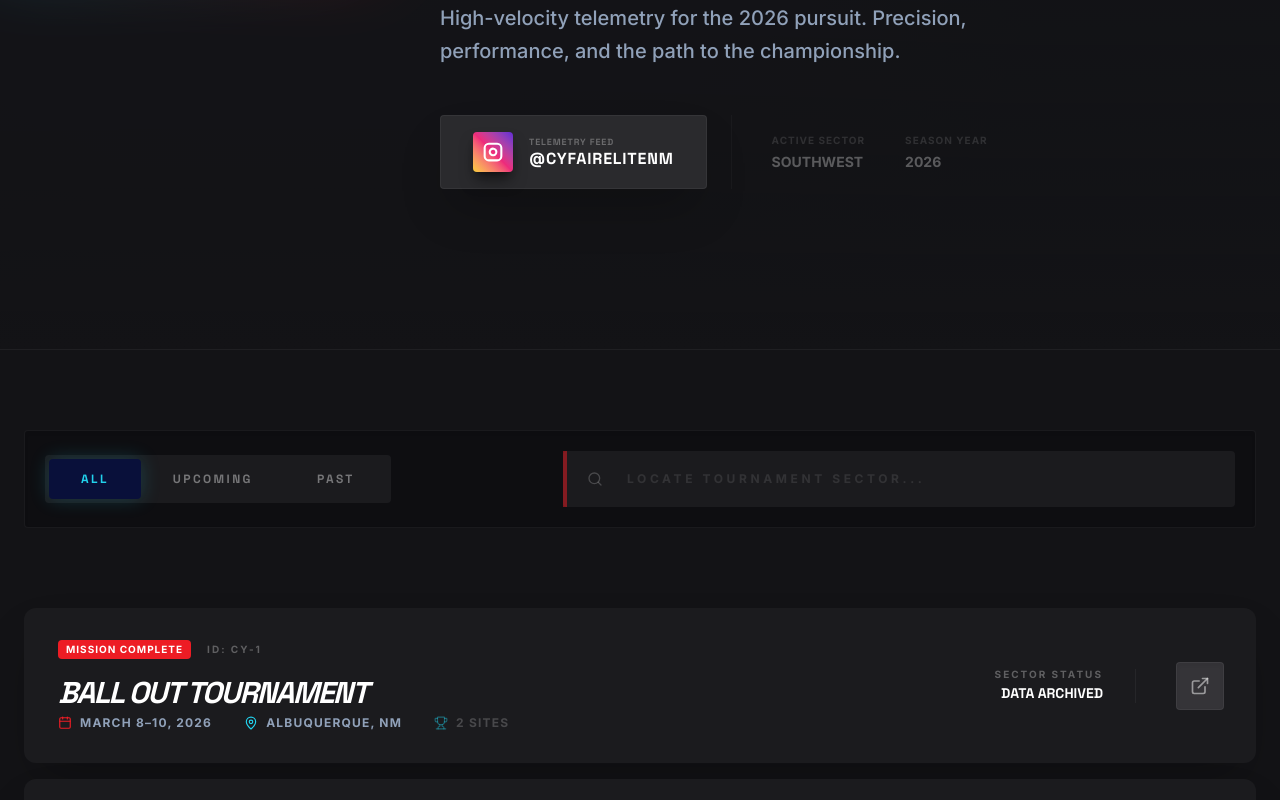
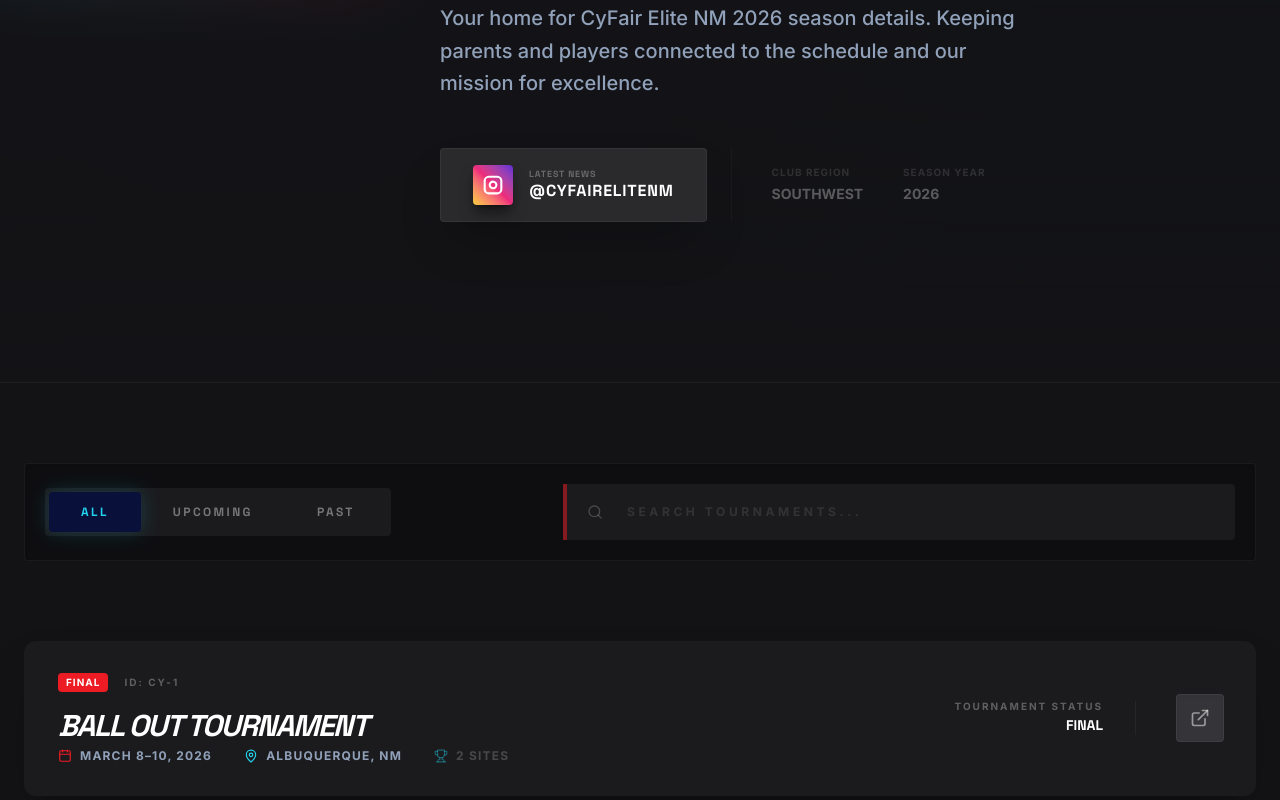
Before and after one commit to rayanthoney/season-schedule, a React (Vite) app: page / in a window 1280 px wide. Shown: the part 440-1240 px from the top of the page. Built offline with nearby package versions, Linux system fonts and the light colour scheme; no server answers.

Commit message:
style: de-futurize UI terminology for parent-friendly wording

```diff
--- a/src/App.tsx
+++ b/src/App.tsx
@@ -49,7 +49,7 @@ const App: React.FC = () => {
             <div className="text-center md:text-left pt-4 space-y-8 flex-1">
               <div className="inline-flex items-center gap-3 px-4 py-2 rounded-sm bg-v3-surface-low border-l-2 border-v3-red shadow-2xl">
                 <span className="w-2 h-2 rounded-full bg-v3-red animate-pulse" />
-                <span className="text-[11px] font-bold uppercase tracking-[0.2em] text-v3-red">Elite Athletic Ops</span>
+                <span className="text-[11px] font-bold uppercase tracking-[0.2em] text-v3-red">Official Season Portal</span>
               </div>
 
               <div className="space-y-4">
@@ -58,7 +58,7 @@ const App: React.FC = () => {
                   <span className="text-v3-cyan text-glow-cyan">SCHEDULE</span>
                 </h1>
                 <p className="text-lg md:text-xl text-slate-400 max-w-xl font-medium leading-relaxed font-body">
-                  High-velocity telemetry for the 2026 pursuit. Precision, performance, and the path to the championship.
+                  Your home for CyFair Elite NM 2026 season details. Keeping parents and players connected to the schedule and our mission for excellence.
                 </p>
               </div>
 
@@ -77,7 +77,7 @@ const App: React.FC = () => {
                     </svg>
                   </div>
                   <div className="text-left font-display">
-                    <p className="text-[9px] font-bold uppercase tracking-widest text-white/30 leading-none mb-1">Telemetry Feed</p>
+                    <p className="text-[9px] font-bold uppercase tracking-widest text-white/30 leading-none mb-1">Latest News</p>
                     <p className="text-base font-bold uppercase text-white group-hover/ig:text-v3-cyan transition-colors leading-none tracking-wider">@cyfairelitenm</p>
                   </div>
                 </a>
@@ -85,7 +85,7 @@ const App: React.FC = () => {
                 {/* Vertical Stat Pulse (v3 Signature) */}
                 <div className="hidden lg:flex items-center gap-10 px-10 border-l border-white/10 opacity-30">
                   <div>
-                    <p className="text-[10px] font-bold uppercase tracking-widest text-white/40 mb-1">Active Sector</p>
+                    <p className="text-[10px] font-bold uppercase tracking-widest text-white/40 mb-1">Club Region</p>
                     <p className="text-sm font-bold uppercase text-white">Southwest</p>
                   </div>
                   <div>
@@ -125,7 +125,7 @@ const App: React.FC = () => {
             <Search className="absolute left-6 top-1/2 -translate-y-1/2 w-4 h-4 text-white/20 group-focus-within:text-v3-cyan transition-colors" />
             <input
               type="text"
-              placeholder="LOCATE TOURNAMENT SECTOR..."
+              placeholder="SEARCH TOURNAMENTS..."
               className="w-full bg-v3-surface-low rounded-sm py-5 pl-16 pr-6 text-xs font-bold uppercase tracking-[0.3em] focus:outline-none focus:bg-v3-surface-high transition-all placeholder:text-white/10"
               value={searchTerm}
               onChange={(e) => setSearchTerm(e.target.value)}
@@ -146,7 +146,7 @@ const App: React.FC = () => {
           ) : (
             <div className="text-center py-32 bg-v3-surface-low rounded-sm border border-dashed border-white/5">
               <Calendar className="w-16 h-16 text-white/5 mx-auto mb-8" />
-              <p className="text-white/20 font-bold uppercase tracking-[0.3em] text-sm italic">No data received from Sector {activeFilter.toUpperCase()}</p>
+              <p className="text-white/20 font-bold uppercase tracking-[0.3em] text-sm italic">No tournaments found for {activeFilter.toUpperCase()}</p>
             </div>
           )}
         </div>
@@ -158,20 +158,20 @@ const App: React.FC = () => {
               <img src={logo} alt="Cyfair Elite" className="h-12 w-auto grayscale brightness-200" />
               <div className="space-y-1">
                 <p className="text-sm font-bold uppercase tracking-[0.2em] text-white leading-none">CyFair Elite New Mexico</p>
-                <p className="text-xs font-medium uppercase tracking-widest text-slate-500">Kinetic Precision Basketball • Mission Year 2026</p>
+                <p className="text-xs font-medium uppercase tracking-widest text-slate-500">CyFair Elite New Mexico Basketball • 2026 Season</p>
               </div>
             </div>
 
             <div className="flex items-center gap-12 md:gap-24">
               <div className="space-y-2">
-                <p className="text-[10px] font-bold uppercase tracking-widest text-v3-cyan">Operations</p>
+                <p className="text-[10px] font-bold uppercase tracking-widest text-v3-cyan">Home Base</p>
                 <div className="flex items-center gap-3 text-sm font-bold uppercase tracking-[0.1em]">
                   <MapPin className="w-4 h-4 text-v3-red" />
                   Albuquerque, NM
                 </div>
               </div>
               <div className="space-y-2 text-right lg:text-left">
-                <p className="text-[10px] font-bold uppercase tracking-widest text-v3-red">Intelligence</p>
+                <p className="text-[10px] font-bold uppercase tracking-widest text-v3-red">Follow Us</p>
                 <a
                   href="https://www.instagram.com/cyfairelitenewmexico"
                   target="_blank"
@@ -185,7 +185,7 @@ const App: React.FC = () => {
           </div>
           <div className="mt-20 text-center">
             <p className="text-[9px] font-bold uppercase tracking-[0.4em] text-white/10 italic">
-              Cyfair Elite New Mexico Basketball © 2026 • Engineered for Speed
+              Cyfair Elite New Mexico Basketball © 2026 • Committed to Excellence
             </p>
           </div>
         </footer>
--- a/src/ScheduleCard.tsx
+++ b/src/ScheduleCard.tsx
@@ -18,7 +18,7 @@ export const ScheduleCard: React.FC<{
                 <div className="flex-1 space-y-4">
                     <div className="flex items-center gap-4">
                         <span className={`v3-badge ${isOngoing ? 'bg-v3-cyan' : isFinal ? 'bg-white/10' : 'bg-v3-red'}`}>
-                            {isOngoing ? 'LIVE TELEMETRY' : isFinal ? 'MISSION COMPLETE' : 'UPCOMING SECTOR'}
+                            {isOngoing ? 'IN PROGRESS' : isFinal ? 'FINAL' : 'UPCOMING'}
                         </span>
                         <span className="text-[10px] font-bold uppercase tracking-[0.2em] text-white/30 truncate">
                             ID: CY-{tournament.id.slice(0, 8).toUpperCase()}
@@ -50,9 +50,9 @@ export const ScheduleCard: React.FC<{
 
                 <div className="flex items-center gap-10">
                     <div className="text-right hidden md:block border-r border-white/5 pr-8">
-                        <p className="text-[10px] font-bold uppercase tracking-[0.2em] text-white/30 mb-1 leading-none">Sector Status</p>
+                        <p className="text-[10px] font-bold uppercase tracking-[0.2em] text-white/30 mb-1 leading-none">Tournament Status</p>
                         <p className="text-sm font-black uppercase text-white font-display">
-                            {isOngoing ? 'SYSTEM ACTIVE' : isFinal ? 'DATA ARCHIVED' : 'STANDBY'}
+                            {isOngoing ? 'IN PROGRESS' : isFinal ? 'FINAL' : 'UPCOMING'}
                         </p>
                     </div>
 
```
